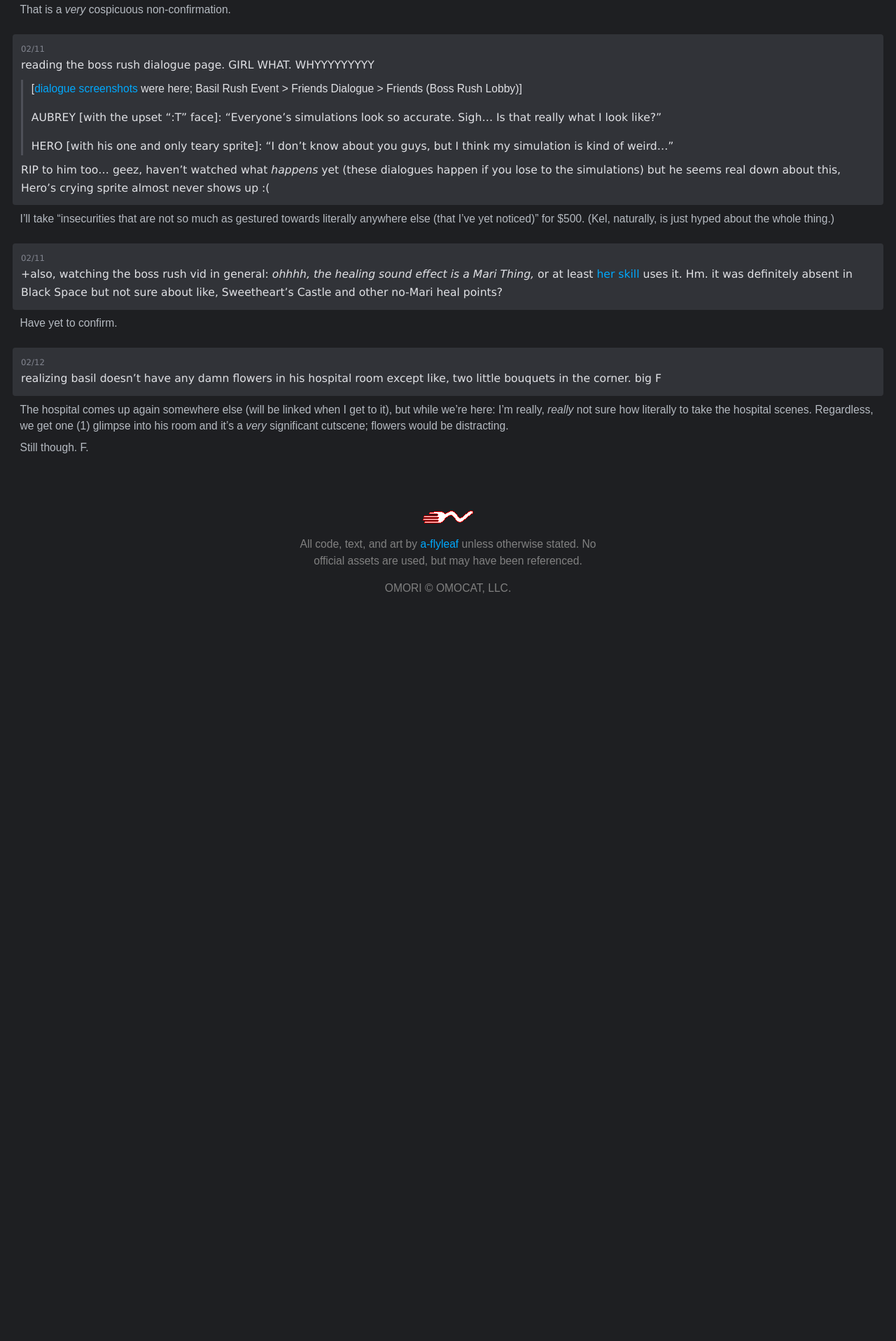
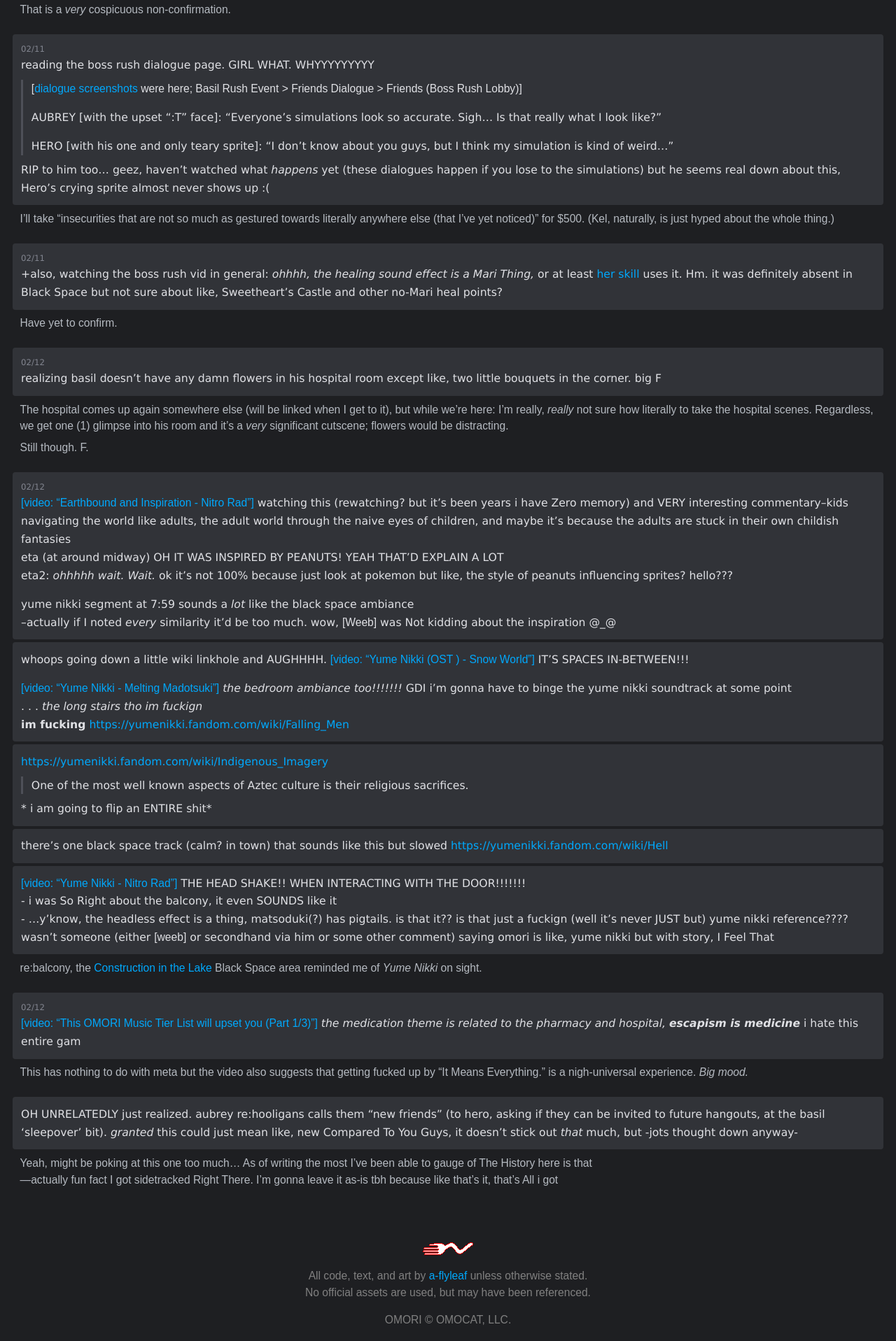
Before and after one commit to a-flyleaf/omori, a Jekyll site: the page built from meta/discord.md, in a window 1280 px wide. Shown: the part 1418-3335 px from the top of the page at 70% size. Built offline with Jekyll 4.4.1, drawn with Linux system fonts in a browser that asks for light colours; before the commit the page ends 2289 px from its top, so only the background shows below that.

Commit message:
meta updates
moar discord dumpage, changelog edit

```diff
--- a/meta/discord.md
+++ b/meta/discord.md
@@ -5,14 +5,16 @@
 
 header,.note{color:#B5BAC1;}
 h1{color:#fff;} header span{display:inline-block;} header strong{color:#DADCE0;}
+footer{max-width:27em;}
 
 h2{font-weight:normal; font-size:.75em; padding-left:.75em;}
 
 .msg{border:0; margin:0; padding:.75em; background:#313338; font-family:verdana,sans-serif; font-size:.85em; line-height:1.65; color:#e0e1e5; border-radius:.25em; margin:.25em 0;}
 .msg p:last-child{margin-bottom:0;} .msg p:first-of-type{margin-top:0;}
-.noi{font-style:normal;}
+.noi{font-style:normal;} .nob{font-weight:normal;}
 .msg blockquote{border-color:#4E5058; margin:-.5em 0;} .bq{padding-bottom:1.25em;}
 .eta{font-family:sans-serif;}
+.noli ul{list-style-type:none; margin:-1em 0;} .noli li:before{content:'- ';} .ul{padding-bottom:1.75em;}
 
 .note{margin-bottom:1.5em; font-size:.85em; padding:0 .65em;}
 .note p{margin:.5em 0;} .note blockquote{margin:-.25em 0;}"
@@ -20,9 +22,10 @@
 msg:
   - added: 2023-06-10
     time: 2023-01-28 02:01
+    cl: noli ul
     msg: |-
       thinkin about the lake scene again.
-      \- <em class="omo">Did Basil leave the Egret flower tho.</em>!!! there’s one in <em class="omo noi">his</em> house, very prominently, and one by the picnic basket! and another at the grave; who knows if he’s visited, not me (yet)!! fuck?!!! (Aubrey wouldn’t have left it surely, not if she hasn’t told the Hooligans anything….)
+      - <em class="omo">Did Basil leave the Egret flower tho.</em>!!! there’s one in <em class="omo noi">his</em> house, very prominently, and one by the picnic basket! and another at the grave; who knows if he’s visited, not me (yet)!! fuck?!!! (Aubrey wouldn’t have left it surely, not if she hasn’t told the Hooligans anything….)
     note: |-
       In retrospect I think this is one of those details that doesn't need a diegetic explanation. Also, the name "Hooligans" is only used in the battle overlay, never by any of the characters, so at this point I tend to think that's just Sunny's insert.
   - time: 2023-01-28 09:32
@@ -84,6 +87,49 @@
       The hospital comes up again somewhere else (will be linked when I get to it), but while we're here: I'm really, *really* not sure how literally to take the hospital scenes. Regardless, we get one&nbsp;(1) glimpse into his room and it's a *very* significant cutscene; flowers would be distracting.
 
       Still though. F.
+  - time: 2023-02-12 15:43
+    msg: |-
+      [<span class="eta">[video: "Earthbound and Inspiration - Nitro Rad"]</span>](https://piped.video/watch?v=E7Pj2RNGsU4) watching this (rewatching? but it's been years i have Zero memory) and VERY interesting commentary--kids navigating the world like adults, the adult world through the naive eyes of children, and maybe it's because the adults are stuck in their own childish fantasies
+      eta (at around midway) <em class="omo noi">oh it was inspired by Peanuts! yeah that'd explain a lot</em>
+      eta2: *ohhhhh wait. Wait.* ok it's not 100% because just look at pokemon but like, the style of peanuts influencing sprites? hello???
+
+      yume nikki segment at 7:59 sounds a *lot* like the black space ambiance
+      --actually if I noted *every* similarity it'd be too much. wow, <span class="eta">[Weeb]</span> was Not kidding about the inspiration @_@
+  - time-il: 2023-02-12 15:58
+    msg: |-
+      whoops going down a little wiki linkhole and <em class="omo noi">aughhhh</em>. [<span class="eta">[video: "Yume Nikki (OST ) - Snow World"]</span>](https://piped.video/watch?v=stmKF_1BB1I) <em class="omo noi">it's Spaces In-Between!!!</em>
+
+      [<span class="eta">[video: "Yume Nikki - Melting Madotsuki"]</span>](https://piped.video/watch?v=REHpRL2lBzQ) *the bedroom ambiance too!!!!!!!* GDI i'm gonna have to binge the yume nikki soundtrack at some point
+      . . . *the long stairs tho im fuckign*
+      **im fucking** <https://yumenikki.fandom.com/wiki/Falling_Men>
+  - time-il: 2023-02-12 16:21
+    msg: |-
+      <https://yumenikki.fandom.com/wiki/Indigenous_Imagery>
+      > One of the most well known aspects of Aztec culture is their religious sacrifices.
+
+      \* i am going to flip an <em class="omo noi">entire</em> shit*
+  - time-il: 2023-02-12 16:24:00
+    msg: |-
+      there's one black space track (calm? in town) that sounds like this but slowed <https://yumenikki.fandom.com/wiki/Hell>
+  - time-il: 2023-02-12 16:24:01
+    cl: noli ul
+    msg: |-
+      [<span class="eta">[video: "Yume Nikki - Nitro Rad"]</span>](https://piped.video/watch?v=us7ax1lvKXw) <em class="omo noi">the head shake!! when interacting with the door!!!!!!!
+      - i was So Right about the balcony, it even <em class="omo noi">sounds</em> like it
+      - ...y'know, the headless effect is a thing, matsoduki(?) has pigtails. is that it?? is that just a fuckign (well it's never <em class="omo noi">just</em> but) yume nikki reference???? wasn't someone (either <span class="eta">[weeb]</span> or secondhand via him or some other comment) saying omori is like, yume nikki but with story, I Feel That
+    note: |-
+      re:balcony, the [Construction in the Lake](https://omori.fandom.com/wiki/TREEHOUSE_AREA) Black&nbsp;Space area reminded me of <i>Yume Nikki</i> on sight.
+  - time: 2023-02-12 17:00
+    msg: |-
+      [<span class="eta">[video: "This <span class="omo">Omori</span> Music Tier List will upset you (Part 1/3)"]</span>](https://piped.video/watch?v=t6458t0zN5Q) *the medication theme is related to the pharmacy and hospital, **escapism is medicine*** i hate this entire gam
+    note: |-
+      This has nothing to do with meta but the video also suggests that getting fucked up by "It Means Everything." is a nigh-universal experience. *Big mood.*
+  - time-il: 2023-02-12 23:54
+    msg: |-
+      <em class="omo noi">oh unrelatedly</em> just realized. aubrey re:hooligans calls them “new friends” (to hero, asking if they can be invited to future hangouts, at the basil ‘sleepover’ bit). <em style="omo noi">granted</em> this could just mean like, new Compared To You Guys, it doesn’t stick out *that* much, but -jots thought down anyway-
+    note: |-
+      Yeah, might be poking at this one too much... As of writing the most I've been able to gauge of The History here is that
+      ---actually fun fact I got sidetracked Right There. I'm gonna leave it as-is tbh because like that's it, that's All i got
 ---
 <header markdown="1">
 # [<i class="omo">Omori</i> meta]({%include url.html%}/meta): Discord notedump simulator
@@ -92,13 +138,24 @@
 <span>Pardon the yelling and swearing and general lack of polish. Or don't, it's authentic as it gets.</span> <span>**This page isn't meant to be read start to finish**; it primarily exists for my own reference.</span>
 </header>
 <main>
-{%for msg in page.msg%}{%if msg.added%}<h2>added {{msg.added|date:"%B %d"}}</h2>{%endif%}<blockquote class="msg{%if msg.cl%} {{msg.cl}}{%endif%}">{%unless msg.time-il%}<div class="time">{{msg.time|date:"%m/%d"}}</div>{%endunless%}{{msg.msg|markdownify}}</blockquote>{%if msg.note%}<div class="note">{{msg.note|markdownify}}</div>{%endif%}{%endfor%}
+{%for msg in page.msg%}{%if msg.added%}<h2>added {{msg.added|date:"%B %d"}}</h2>{%endif%}<blockquote class="msg{%if msg.cl%} {{msg.cl}}{%endif%}"{%if msg.id%} id="{{msg.id}}"{%endif%}>{%unless msg.time-il%}<div class="time">{{msg.time|date:"%m/%d"}}</div>{%endunless%}{{msg.msg|markdownify}}</blockquote>{%if msg.note%}<div class="note">{{msg.note|markdownify}}</div>{%endif%}{%endfor%}
 </main>
+
 <!--
+
+  - added: 2023-MM-DD
 
   - time: 2023-MM-DD HH:MM
     msg: |-
       ??
     note: |-
       ??
+
+    id:
+
+the spacing is a billion times faster if you just paste from discord and *then* the indents
+<em class="omo">
+<em class="omo noi">
+<span class="eta">[]</span>
+[<span class="eta">[video: "TITLE"]</span>](https://piped.video/watch?v=LINK)
 -->
```
Also changed, not shown: changelog.md.
